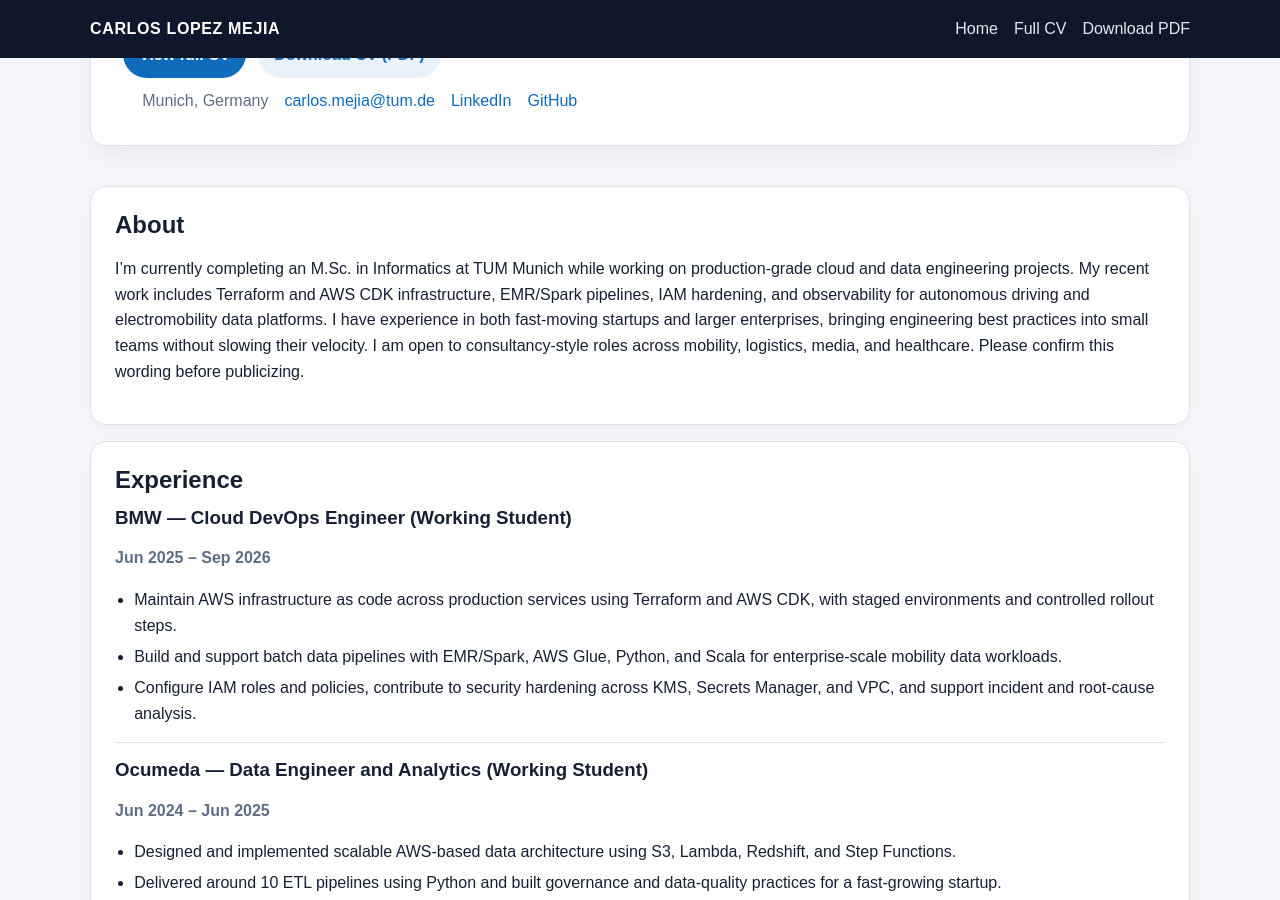
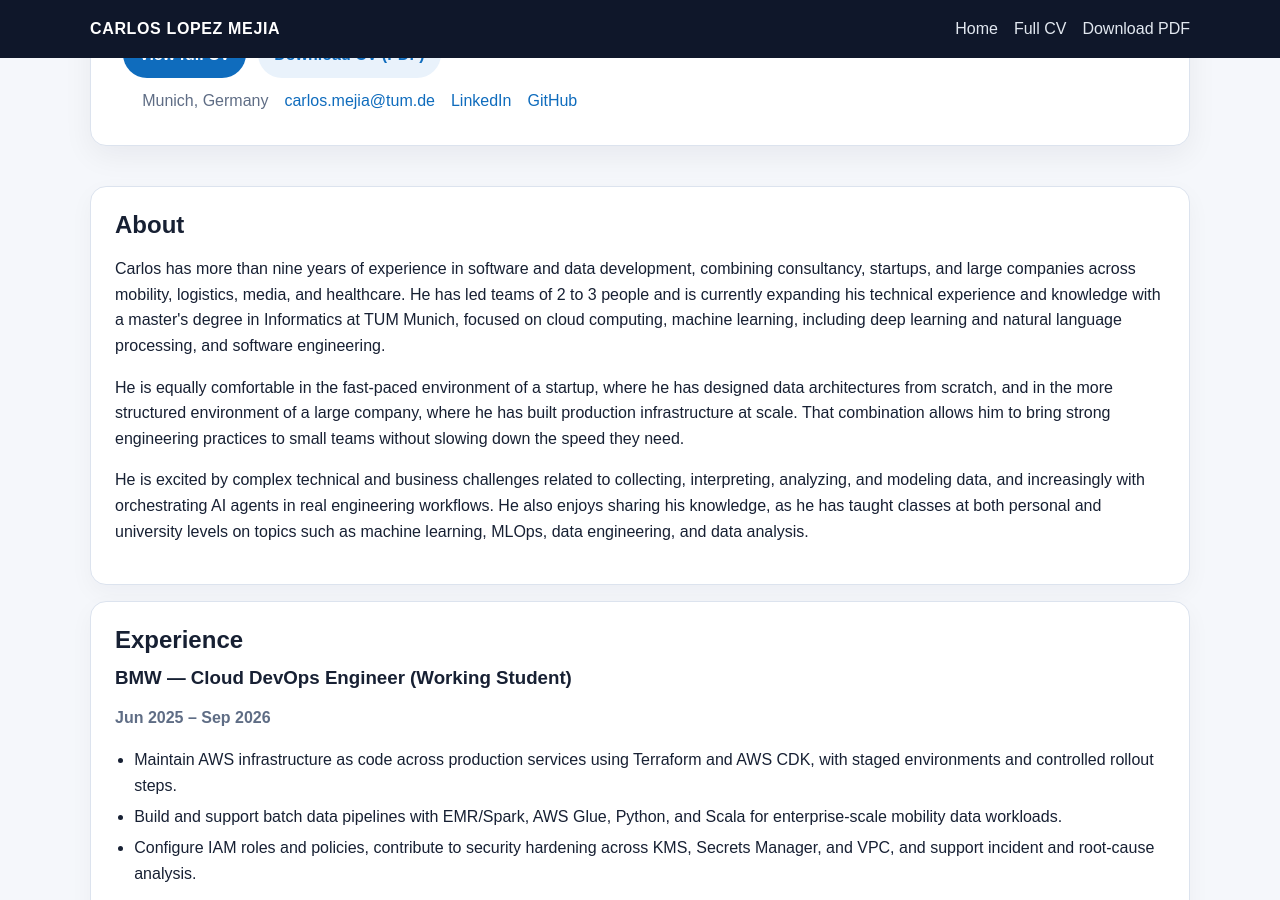
Before and after one commit to carloslme/carloslme.github.io, a Jekyll site: the page index.html, which Jekyll copies as it is, in a window 1280 px wide and 900 px high, scrolled down 342 px. Built offline with Jekyll 4.4.1, drawn with Linux system fonts in a browser that asks for light colours.

Commit message:
Align professional summary with LinkedIn wording and restore AGENTS guide

```diff
--- a/index.html
+++ b/index.html
@@ -45,9 +45,13 @@
       <section class="card">
         <h2 class="section-title">About</h2>
         <p>
-          I’m currently completing an M.Sc. in Informatics at TUM Munich while working on production-grade cloud and data engineering projects.
-          My recent work includes Terraform and AWS CDK infrastructure, EMR/Spark pipelines, IAM hardening, and observability for autonomous driving and electromobility data platforms.
-          I have experience in both fast-moving startups and larger enterprises, bringing engineering best practices into small teams without slowing their velocity. I am open to consultancy-style roles across mobility, logistics, media, and healthcare. Please confirm this wording before publicizing.
+          Carlos has more than nine years of experience in software and data development, combining consultancy, startups, and large companies across mobility, logistics, media, and healthcare. He has led teams of 2 to 3 people and is currently expanding his technical experience and knowledge with a master's degree in Informatics at TUM Munich, focused on cloud computing, machine learning, including deep learning and natural language processing, and software engineering.
+        </p>
+        <p>
+          He is equally comfortable in the fast-paced environment of a startup, where he has designed data architectures from scratch, and in the more structured environment of a large company, where he has built production infrastructure at scale. That combination allows him to bring strong engineering practices to small teams without slowing down the speed they need.
+        </p>
+        <p>
+          He is excited by complex technical and business challenges related to collecting, interpreting, analyzing, and modeling data, and increasingly with orchestrating AI agents in real engineering workflows. He also enjoys sharing his knowledge, as he has taught classes at both personal and university levels on topics such as machine learning, MLOps, data engineering, and data analysis.
         </p>
       </section>
 
```
Also changed, not shown: cv/index.html (+7 -1 lines), README.md, 1 other file.
